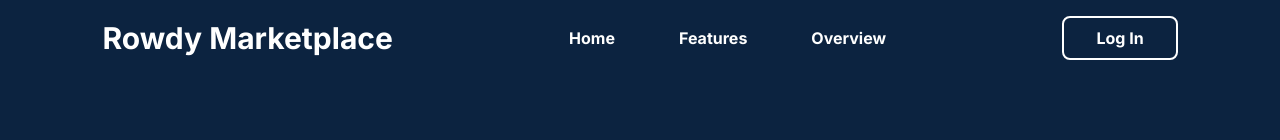
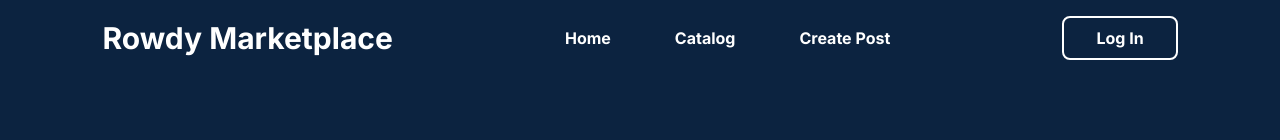
Before and after one commit to AnnalisaVuong/UTSA-Marketplace, a React (Vite) app in the folder frontend/: page / in a window 1280 px wide. Shown: the top 140 px of the page. Built offline with nearby package versions, Linux system fonts and the light colour scheme.

Commit message:
Finished tailwind on admin creation

```diff
--- a/frontend/src/components/Header.jsx
+++ b/frontend/src/components/Header.jsx
@@ -74,8 +74,8 @@ export default function Header() {
           <>
             <nav className="flex items-center justify-center gap-16 flex-1 [&>a:hover]:text-orange-500">
               <a href="/home">Home</a>
-              <a href="/features">Features</a>
-              <a href="/overview">Overview</a>
+              <a href="/catalog">Catalog</a>
+              <a href="/CreatePost">Create Post</a>
             </nav>
             <a
               className="px-8 py-2 rounded-lg hover:!border-orange-500 hover:text-orange-500"
@@ -100,8 +100,8 @@ export default function Header() {
         )}
         <HeaderDropdown display={dropdownToggled} offset={headerHeight}>
           <a href="/home">Home</a>
-          <a href="/features">Features</a>
-          <a href="/overview">Overview</a>
+          <a href="/posts">Posts</a>
+          <a href="/createPost">Create Post</a>
         </HeaderDropdown>
       </header>
     </>
--- a/frontend/src/main.jsx
+++ b/frontend/src/main.jsx
@@ -4,6 +4,7 @@ import { createBrowserRouter, RouterProvider } from "react-router-dom";
 import { LandingPageRoute } from "@routes/routes";
 import { LoginPageRoute } from "@routes/routes";
 import { CreateAccountRoute } from "@routes/routes";
+import { CreatePostRoute } from "@routes/routes";
 import Admin from "@routes/AdminCreation";
 
 // Add new routes here.
@@ -15,6 +16,7 @@ const router = createBrowserRouter([
   },
   LoginPageRoute,
   CreateAccountRoute,
+  CreatePostRoute,
 ]);
 
 // Select root element for rendering ReactDOM tree.
--- a/frontend/src/routes/AdminCreation.jsx
+++ b/frontend/src/routes/AdminCreation.jsx
@@ -55,7 +55,6 @@ return (
     <>
     <div className="flex flex-col items-center justify-center min-h-screen bg-[#0c2340] text-white">
         <h1 className="text-4xl font-extrabold leading-none tracking-tight md:text-5xl lg:text-6xl dark:text-white mb-10">Create Account </h1>
-
         <form
         className="w-full max-w-md"
         onSubmit={submitData}>
@@ -164,7 +163,10 @@ return (
                 placeholder="(000)-000-0000"
                 value={phoneNumber}
                 //include onChange={setFormData}
-                onChange={handleChange}
+                onChange={(e) => {
+                    handleChange(e);
+                    setFormData(e);
+                }}
                 />
                 <br/>
             </div>
--- /dev/null
+++ b/frontend/src/routes/CreatePost.jsx
@@ -0,0 +1,9 @@
+import { useFormState } from "@hooks/formHooks";
+
+export default function CreatePost () {
+    return (
+        <>
+
+        </>
+    )
+}
--- a/frontend/src/routes/routes.jsx
+++ b/frontend/src/routes/routes.jsx
@@ -1,6 +1,8 @@
 import LandingPage from "./LandingPage";
 import LoginPage from "./LoginPage";
 import CreateAccount from "./CreateAccount";
+import CreatePost from "./CreatePost";
+
 
 /**
  * @description Object representing the route and component that
@@ -20,3 +22,7 @@ export const CreateAccountRoute = {
   path: "/CreateAccount",
   element: <CreateAccount />,
 };
+export const CreatePostRoute = {
+  path: "/CreatePost",
+  element: <CreatePost />
+}
```
Also changed, not shown: frontend/package.json (+6 -1 lines), 1 other file (tests, documents, lock files or other folders).
